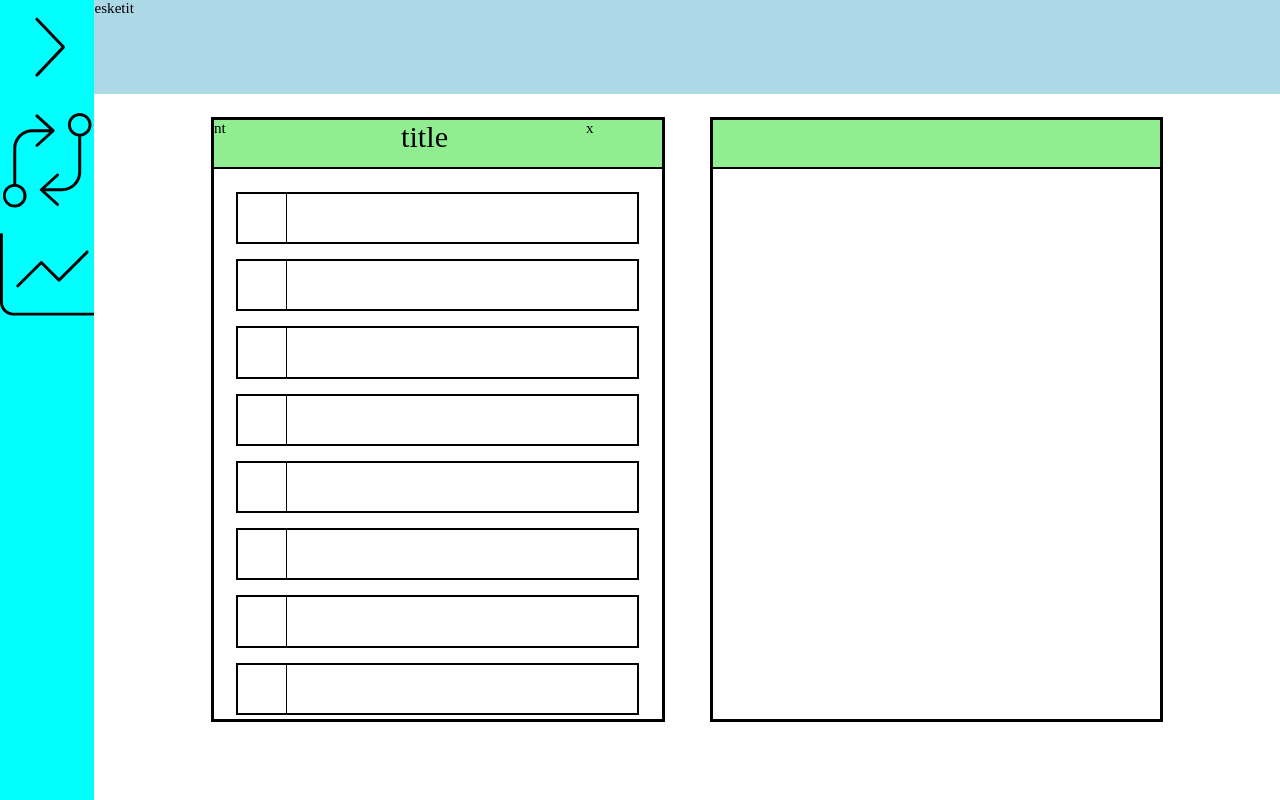
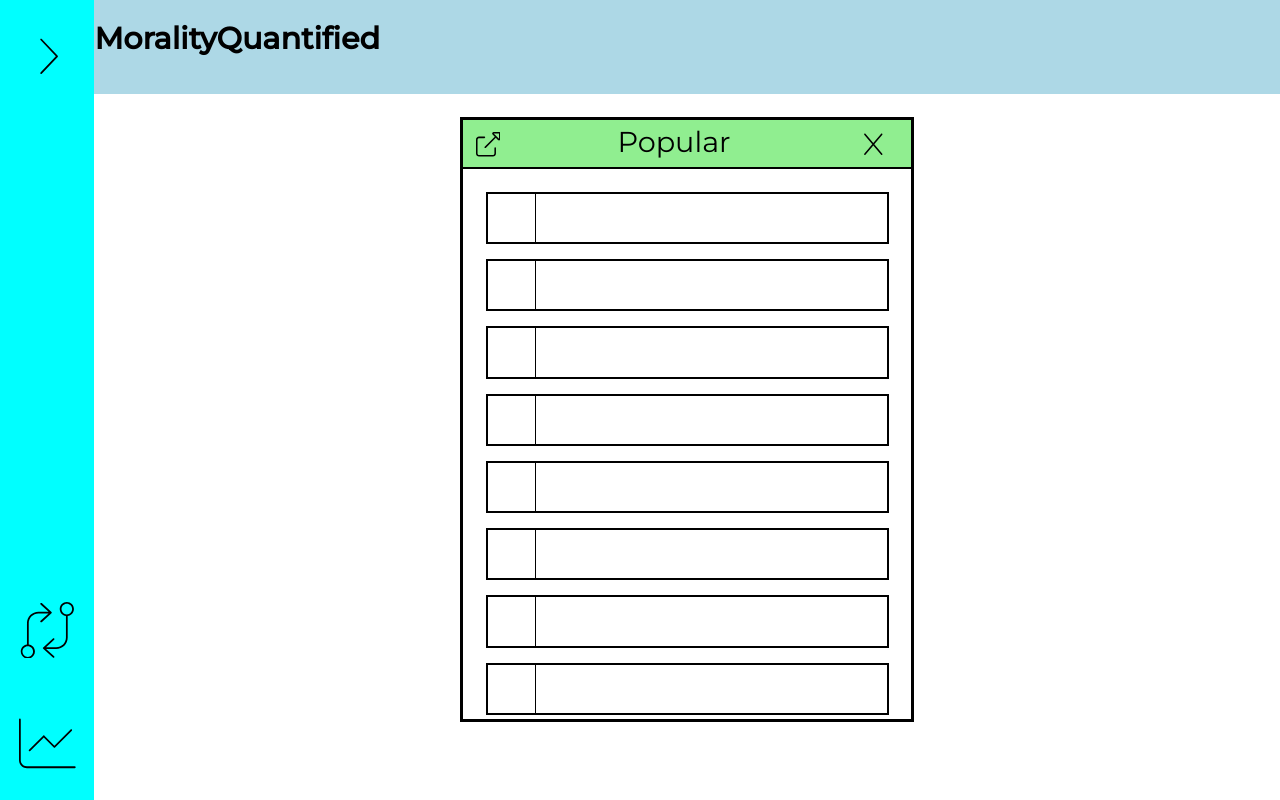
Before and after one commit to politicallyCorrectName/MQ, a plain HTML site: page index.html in a window 1280 px wide. Drawn offline with Linux system fonts and the light colour scheme.

Commit message:
card is done in terms of layout

```diff
--- a/index.html
+++ b/index.html
@@ -8,29 +8,35 @@
         <meta charset="utf-8">
         <meta lang="en">
         <meta http-equiv="X-UA-Compatible" content="IE=edge">
-        <title>Morals in data</title>
+        <title>MQ</title>
         <meta name="description" content="">
         <meta name="viewport" content="width=device-width, initial-scale=1">
         <link rel="stylesheet" href="./resources/css/style1.css">
-        <script src="/resources/scripts/script1.js" async defer></script>
+        <link rel="preconnect" href="https://fonts.googleapis.com">
+        <link rel="preconnect" href="https://fonts.gstatic.com" crossorigin>
+        <link href="https://fonts.googleapis.com/css2?family=Montserrat:ital,wght@0,300;0,400;0,500;1,300;1,400&display=swap" rel="stylesheet">
+
     </head>
     <body>
-        <header>esketit</header>
+        <header>
+            <h1>MoralityQuantified</h1>
+
+        </header>
         <div id="sidebar">
             <div class="--sidebar-clickable">
-                <div class="--sidebar-clickable-icon">
+                <div class="svg-container --sidebar-clickable-icon">
                     <svg xmlns="http://www.w3.org/2000/svg" viewBox="0 0 256 512"><!--! Font Awesome Pro 6.0.0 by @fontawesome - https://fontawesome.com License - https://fontawesome.com/license (Commercial License) Copyright 2022 Fonticons, Inc. --><path d="M224 256c0 1.1-.7344 3.969-2.219 5.531l-144 151.1c-3.047 3.187-8.125 3.312-11.31 .25c-3.188-3.094-3.281-8.156-.25-11.31l138.7-146.5L66.21 109.5C63.18 106.3 63.27 101.3 66.46 98.22c3.188-3.062 8.266-2.937 11.31 .25l144 151.1C223.3 252 224 254 224 256z"/></svg>
                 </div>
 
             </div>
             <div class="--sidebar-clickable">
-                <div class="--sidebar-clickable-icon">
+                <div class="svg-container --sidebar-clickable-icon">
                     <svg xmlns="http://www.w3.org/2000/svg" viewBox="0 0 512 512"><!--! Font Awesome Pro 6.0.0 by @fontawesome - https://fontawesome.com License - https://fontawesome.com/license (Commercial License) Copyright 2022 Fonticons, Inc. --><path d="M205.4 10.08L293.4 90.08C295 91.6 296 93.75 296 96C296 98.25 295 100.4 293.4 101.9L205.4 181.9C202.1 184.9 197.1 184.7 194.1 181.4C191.1 178.1 191.3 173.1 194.6 170.1L267.3 104H176C127.4 104 88 143.4 88 192V384.5C119.6 388.4 144 415.4 144 448C144 483.3 115.3 512 80 512C44.65 512 16 483.3 16 448C16 415.4 40.43 388.4 72 384.5V192C72 134.6 118.6 88 176 88H267.3L194.6 21.92C191.3 18.95 191.1 13.89 194.1 10.62C197.1 7.35 202.1 7.109 205.4 10.08V10.08zM127.1 448C127.1 421.5 106.5 400 79.1 400C53.49 400 31.1 421.5 31.1 448C31.1 474.5 53.49 496 79.1 496C106.5 496 127.1 474.5 127.1 448zM306.6 501.9L218.6 421.9C216.1 420.4 215.1 418.3 215.1 416C215.1 413.7 216.1 411.6 218.6 410.1L306.6 330.1C309.9 327.1 314.9 327.4 317.9 330.6C320.9 333.9 320.6 338.9 317.4 341.9L244.7 408H336C384.6 408 424 368.6 424 320V127.5C392.4 123.6 368 96.64 368 64C368 28.65 396.7 0 432 0C467.3 0 496 28.65 496 64C496 96.64 471.6 123.6 440 127.5V320C440 377.4 393.4 424 336 424H244.7L317.4 490.1C320.6 493.1 320.9 498.1 317.9 501.4C314.9 504.6 309.9 504.9 306.6 501.9V501.9zM384 64C384 90.51 405.5 112 432 112C458.5 112 480 90.51 480 64C480 37.49 458.5 16 432 16C405.5 16 384 37.49 384 64z"/></svg>
                 </div>
                 <div class="--sidebar-clickable-text"></div>
             </div>
             <div class="--sidebar-clickable">
-                <div class="--sidebar-clickable-icon">
+                <div class="svg-container --sidebar-clickable-icon">
                     <svg xmlns="http://www.w3.org/2000/svg" viewBox="0 0 512 512"><!--! Font Awesome Pro 6.0.0 by @fontawesome - https://fontawesome.com License - https://fontawesome.com/license (Commercial License) Copyright 2022 Fonticons, Inc. --><path d="M16 408C16 438.9 41.07 464 72 464H504C508.4 464 512 467.6 512 472C512 476.4 508.4 480 504 480H72C32.24 480 0 447.8 0 408V40C0 35.58 3.582 32 8 32C12.42 32 16 35.58 16 40V408zM325.7 293.7C322.5 296.8 317.5 296.8 314.3 293.7L224 203.3L101.7 325.7C98.53 328.8 93.47 328.8 90.34 325.7C87.22 322.5 87.22 317.5 90.34 314.3L218.3 186.3C221.5 183.2 226.5 183.2 229.7 186.3L320 276.7L466.3 130.3C469.5 127.2 474.5 127.2 477.7 130.3C480.8 133.5 480.8 138.5 477.7 141.7L325.7 293.7z"/></svg>
                 </div>
                 <div class="--sidebar-clickable-text"></div>
@@ -40,10 +46,10 @@
         <main>
             <div class="card">
                 <div class="--card-h">
-                    <div class="card-h-newtab">nt</div>
-                    <div class="--card-h-title">title</div>
-                    <div class="--card-h-x">
-                        x
+                    <div class="card-h-newtab svg-container"><svg xmlns="http://www.w3.org/2000/svg" viewBox="0 0 512 512"><!--! Font Awesome Pro 6.0.0 by @fontawesome - https://fontawesome.com License - https://fontawesome.com/license (Commercial License) Copyright 2022 Fonticons, Inc. --><path d="M400 320c-8.836 0-16 7.164-16 16V448c0 17.67-14.33 32-32 32H64c-17.67 0-32-14.33-32-32V160c0-17.67 14.33-32 32-32h112C184.8 128 192 120.8 192 112S184.8 96 176 96L64 96c-35.35 0-64 28.65-64 64V448c0 35.35 28.65 64 64 64h288c35.35 0 64-28.65 64-64v-112C416 327.2 408.8 320 400 320zM480 0h-111.1c-13 0-24.59 7.766-29.56 19.77s-2.25 25.69 6.938 34.86l44.67 44.67l-209.4 209.4c-6.25 6.25-6.25 16.38 0 22.62C183.8 334.4 187.9 336 192 336s8.188-1.562 11.31-4.688l209.4-209.4l44.68 44.68c6.156 6.125 14.28 9.375 22.59 9.375c4.125 0 8.312-.8125 12.28-2.453C504.3 168.5 512 156.1 512 143.1V32C512 14.36 497.7 0 480 0zM480 143.1l-112-111.1c0 0-.0938 0 0 0L480 32V143.1z"/></svg></div>
+                    <div class="--card-h-title"><div class="--card-h-title-text">Popular</div></div>
+                    <div class="--card-h-x svg-container">
+                        <svg xmlns="http://www.w3.org/2000/svg" viewBox="0 0 384 512"><!--! Font Awesome Pro 6.0.0 by @fontawesome - https://fontawesome.com License - https://fontawesome.com/license (Commercial License) Copyright 2022 Fonticons, Inc. --><path d="M380.2 453.7c5.703 6.75 4.859 16.84-1.891 22.56C375.3 478.7 371.7 480 368 480c-4.547 0-9.063-1.938-12.23-5.657L192 280.8l-163.8 193.6C25.05 478.1 20.53 480 15.98 480c-3.641 0-7.313-1.25-10.31-3.781c-6.75-5.719-7.594-15.81-1.891-22.56l167.2-197.7L3.781 58.32c-5.703-6.75-4.859-16.84 1.891-22.56c6.75-5.688 16.83-4.813 22.55 1.875L192 231.2l163.8-193.6c5.703-6.688 15.8-7.563 22.55-1.875c6.75 5.719 7.594 15.81 1.891 22.56l-167.2 197.7L380.2 453.7z"/></svg>
                     </div>
                 </div>
                 <div class="--card-container">
@@ -140,6 +146,6 @@
                 </div>
 
         </main>
-
     </body>
+    <script type ="text/javascript" src="/resources/scripts/script1.js" defer></script>
 </html>
--- a/resources/css/style1.css
+++ b/resources/css/style1.css
@@ -1,6 +1,7 @@
 *, *::after, *::before{
     box-sizing: border-box;
 }
+/*font-family: 'Montserrat', sans-serif;*/
 
 html{
     font-size: 0.4cm;
@@ -10,6 +11,7 @@ html{
     --tc-one: black;
     --tc-two: grey;
     background-color: var(--bgc-one);
+    font-family: 'Montserrat', sans-serif;
 }
 body{
     display: grid;
@@ -21,8 +23,10 @@ body{
 header{
     grid-area: 1 / 2 / 2 / -1;
     background-color: var(--bgc-two);
+
 }
 #sidebar{
+    z-index: 1;
     grid-area: 1 / 1 / -1 / 2;
     display: flex;
     flex-direction: column;
@@ -31,9 +35,14 @@ header{
 
 }
 .--sidebar-clickable{
-    display: inline-block;
+    display: flex;
     width: 100%;
     height: 3cm;
+    justify-content: center;
+    align-items: center;
+}
+.--sidebar-clickable:first-child{
+    margin-bottom: auto;
 }
 .--sidebar-clickable-icon{
     width: 100%;
@@ -45,9 +54,18 @@ header{
     padding: auto 0;
     display: none;
 }
+.svg-container{
+    display: flex;
+    justify-content: center;
+    align-items: center;
+    height: 100%;
+}
 svg{
-    height: 100%;
-    width: 100%;
+    height: 50%;
+    aspect-ratio: 1 / 1;
+}
+.two-one{
+    aspect-ratio: 2 / 1 !important;
 }
 main{
     grid-area: 2 / 2 / -1 / -1;
@@ -75,15 +93,21 @@ main{
     background-color: var(--bgc-three);
     display: grid;
     grid-template-columns: 1.3cm 1fr 2cm;
-    grid-template-rows: 1fr;
+    grid-template-rows: 1.3cm;
 }
 .--card-h-newtab{
     grid-area: 1 / 1 / 2 / 2;
 }
 .--card-h-title{
     grid-area: 1 / 2 / 2 / 3;
-    text-align: center;
-    font-size: 2rem;
+    display: flex;
+    justify-content: center;
+    align-items: center;
+}
+.--card-h-title-text{
+    display: inline;
+    font-size: 1.9rem;
+    margin-bottom: 0.15cm;
 }
 .--card-h-x {
     grid-area: 1 / 3 / 2 / -1;
--- a/resources/scripts/script1.js
+++ b/resources/scripts/script1.js
@@ -31,6 +31,9 @@ const createCard = () => {
 
 }
 
-const sC = document.getElementsByClassName('--sidebar-clickable');
 const header = document.querySelector('header');
-header.onclick = createCard();
+header.addEventListener('click', (e) => {
+    createCard();
+})
+
+//hover, onclick, etc.
```
